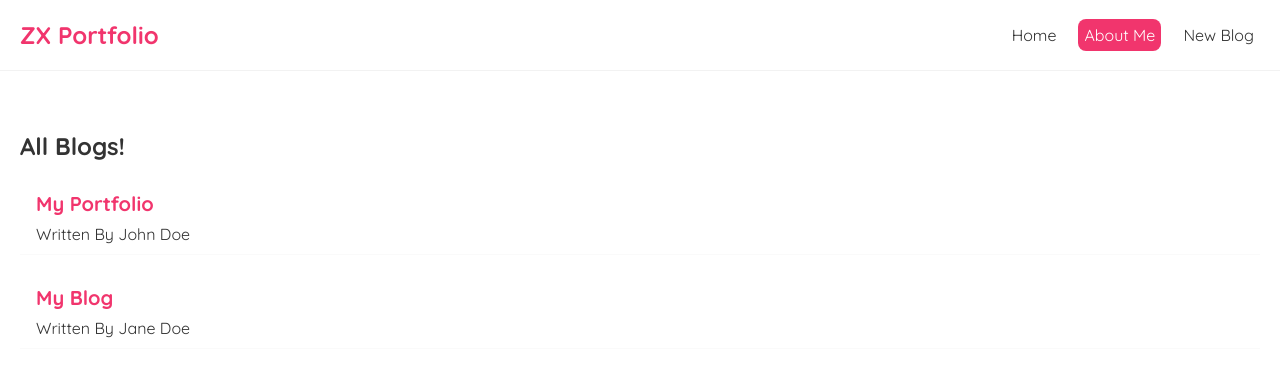
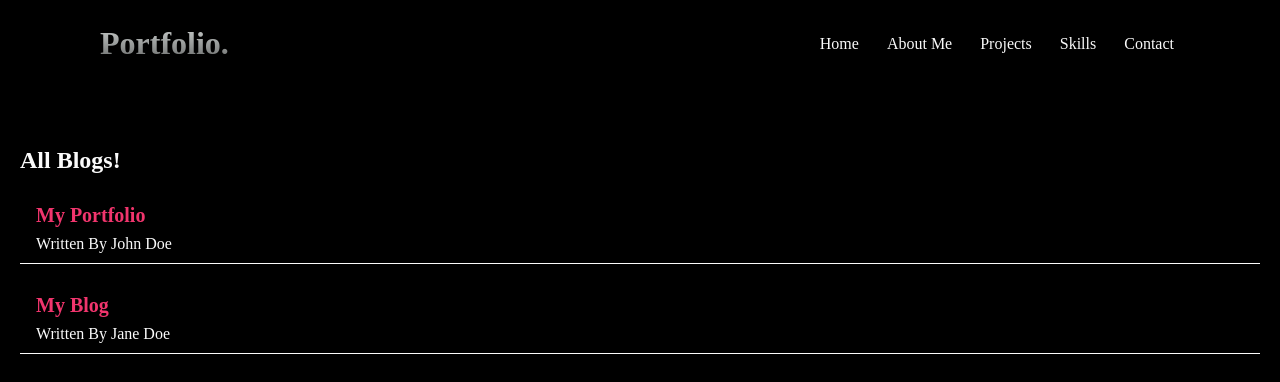
Before and after one commit to wzhaoxuan/ReactProject, a React (Create React App) app in the folder react-project/: page / in a window 1280 px wide. Shown: the top 382 px of the page. Built offline with nearby package versions, Linux system fonts and the light colour scheme; data requests are answered from the project's data file.

Commit message:
route parameter

```diff
--- a/react-project/src/App.js
+++ b/react-project/src/App.js
@@ -2,6 +2,7 @@ import Navbar from './Navbar';
 import Home from './Home';
 import Create from './Create';
 import { BrowserRouter as Router, Route, Switch } from 'react-router-dom';
+import BlogDetails from './BlogDetails';
 
 function App() {
   return (
@@ -23,6 +24,10 @@ function App() {
           <Route path="/create">
             <Create />
           </Route>
+          {/* Give a route a id*/}
+          <Route path="/blogs/:id">
+            <BlogDetails />
+          </Route>
         </Switch>
       </div>
     </div>
--- /dev/null
+++ b/react-project/src/BlogDetails.js
@@ -0,0 +1,15 @@
+import { useParams } from "react-router-dom";
+import useFetch from "./useFetch";
+
+const BlogDetails = () => {
+    const { id } = useParams();
+    const { data, isPending, error } = useFetch('http://localhost:8000/blogs/' + id);
+
+    return (
+        <div>
+        <h2>Blog Details {id}</h2>
+        </div>
+    );
+};
+
+export default BlogDetails;
--- a/react-project/src/Home.js
+++ b/react-project/src/Home.js
@@ -1,4 +1,4 @@
-import React, { useState, useEffect } from "react";
+
 import BlogList from "./Bloglist";
 import useFetch from "./useFetch";
 
--- a/react-project/src/Navbar.js
+++ b/react-project/src/Navbar.js
@@ -8,15 +8,13 @@ const Navbar = () =>{
     */
     return(
         <nav className="navbar">
-            <h1>ZX Portfolio</h1>
+            <h1>Portfolio.</h1>
             <div className="links">
                 <Link to="/">Home</Link>
-                <Link to="/aboutme" style={{
-                    color: "white",
-                    backgroundColor: "#f1356d",
-                    borderRadius: "8px"
-                }}>About Me</Link>
-                <Link to="/create">New Blog</Link>
+                <Link to="/aboutme">About Me</Link>
+                <Link to="/projects">Projects</Link>
+                <Link to="/create">Skills</Link>
+                <Link to="/contact">Contact</Link>
             </div>
         </nav>
     );
--- a/react-project/src/blogList.js
+++ b/react-project/src/blogList.js
@@ -1,3 +1,5 @@
+import { Link } from "react-router-dom/cjs/react-router-dom.min";
+
 const BlogList = ({blogs_props, title}) => {
     // const blogs = props.blogs_props;
     // const title = props.title;
@@ -7,8 +9,10 @@ const BlogList = ({blogs_props, title}) => {
             {blogs_props.map((blog) => (
             // Key is used to keep tracking of each item in the dom as it outputs in React
             <div className="blog-preview" key={blog.id}>
-                <h2>{blog.title}</h2>
-                <p>Written By {blog.author}</p>
+                <Link to={`/${blog.id}`}>
+                    <h2>{blog.title}</h2>
+                    <p>Written By {blog.author}</p>
+                </Link>
             </div>
            ))}
         </div>
--- a/react-project/src/index.css
+++ b/react-project/src/index.css
@@ -3,22 +3,33 @@
 /* base styles */
 * {
   margin: 0;
-  font-family: "Quicksand";
-  color: #333;
+  font-family: "Kameron";
+  color: #fafafa;
+  background-color: #000000;
 }
+
 .navbar {
-  padding: 20px;
+  padding: 25px 100px;
   display: flex;
+  justify-content: space-between;
   align-items: center;
-  margin: 0 auto;
-  border-bottom: 1px solid #f2f2f2;
 }
+
 .navbar h1 {
-  color: #f1356d;
+  font-size: 2em;
+  font-weight: bolder;
+  background: -webkit-linear-gradient(#CCD0CF, #686A69);
+  -webkit-background-clip: text;
+  -webkit-text-fill-color: transparent;
 }
+
+.links
+
 .navbar .links {
   margin-left: auto;
+
 }
+
 .navbar a {
   margin-left: 16px;
   text-decoration: none;
@@ -46,3 +57,7 @@
   color: #f1356d;
   margin-bottom: 8px;
 }
+
+.blog-preview a {
+  text-decoration: none;
+}
--- a/react-project/src/useFetch.js
+++ b/react-project/src/useFetch.js
@@ -7,9 +7,11 @@ const useFetch = (url) => {
 
     // This will run the function every render of the component
     useEffect(() => {
+        const abortCont = new AbortController();
+
         setTimeout(() => {
         // Fetch the data from the url to the server
-        fetch(url)
+        fetch(url, {signal: abortCont.signal})
         // This is a promise, so we need to convert it to json with response object
         .then(res => {
             if(res.ok){
@@ -27,10 +29,17 @@ const useFetch = (url) => {
             setError(null);
         })
         .catch(err => {
-            setError(err.message);
-            setIsPending(false);
+            if(err.name === 'AbortError'){
+                console.log("Fetch Aborted!");
+            } else {
+                setError(err.message);
+                setIsPending(false);
+            }
         })
     }, 1000);
+
+    return () => abortCont.abort();
+
 }, [url]); // Dependency array: only run the function when the name changes. Whatever changes in the array, the function will run again.
 
     return{ data, isPending, error };
```
